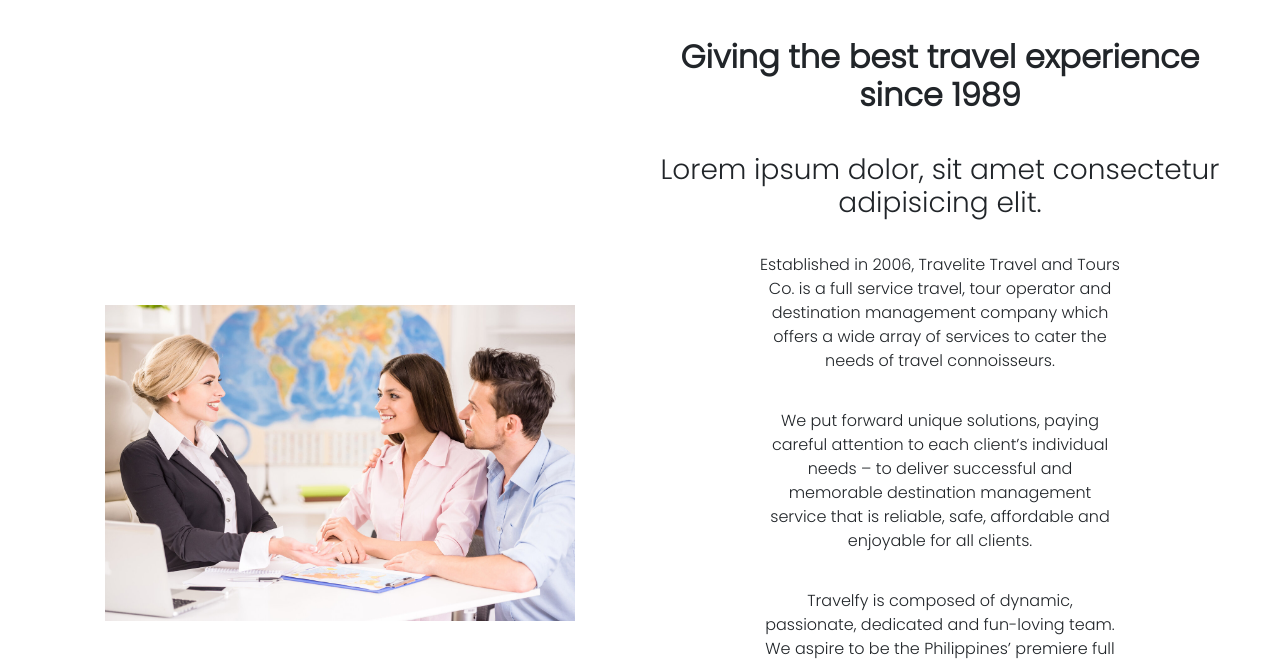
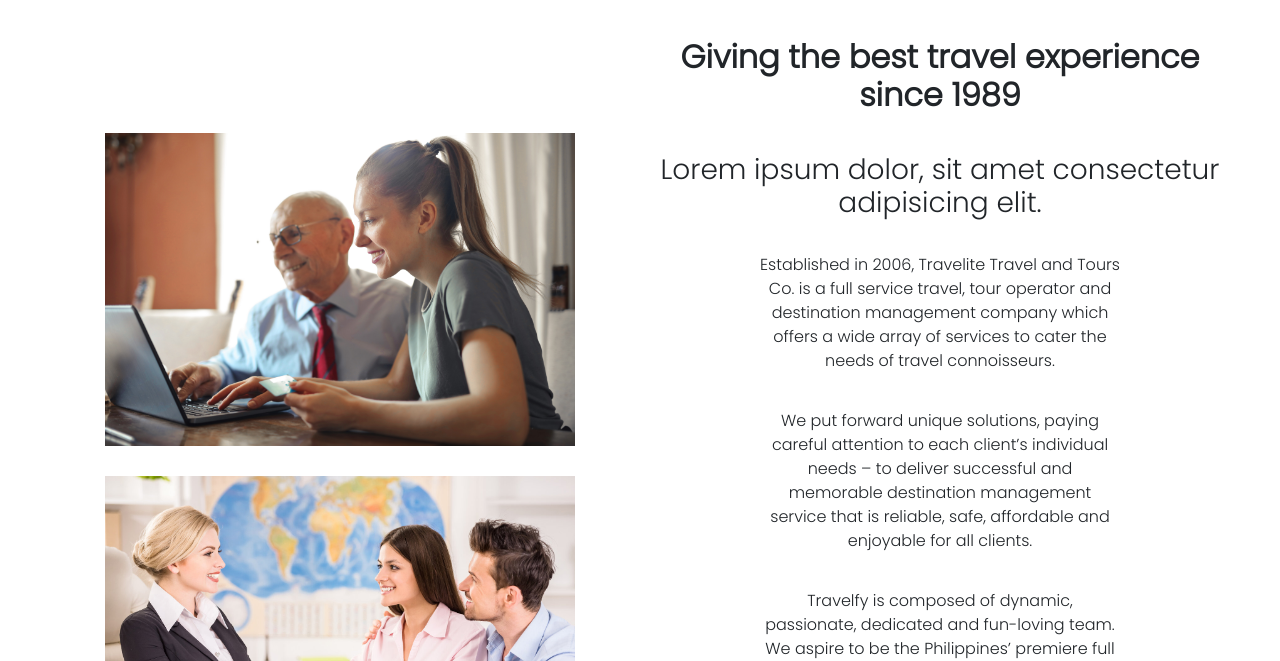
Before and after one commit to guiyee89/ProyectoFinal-GuillermoDiNanno, a plain HTML site: page html/about.html in a window 1280 px wide. Shown: the part 679-1340 px from the top of the page. Drawn offline with nearby package versions, Linux system fonts and the light colour scheme.

Commit message:
about us terminado

```diff
--- a/html/about.html
+++ b/html/about.html
@@ -90,7 +90,8 @@
 
                 <article class="grid_travel_col_1 flex_item_travel">
                     <div class="travel_img">
-                        <img class="about_img" src="../image/aboutus.jpg" alt="Our Professional Group">
+                        <img class="about_img d-none d-sm-block" src="../image/aboutus2.jpg" alt=" Professional Planning">
+                        <img class="about_img" src="../image/aboutus.jpg" alt="Professional Group">
                     </div>
                     <div class="about_travel_buybutton">
                         <h2>Giving the best travel experience since 1989</h2>
```
Also changed, not shown: image/aboutus2.jpg (added).
